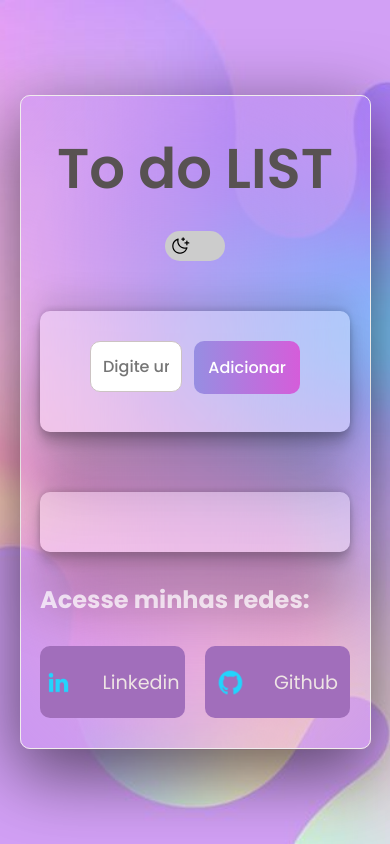
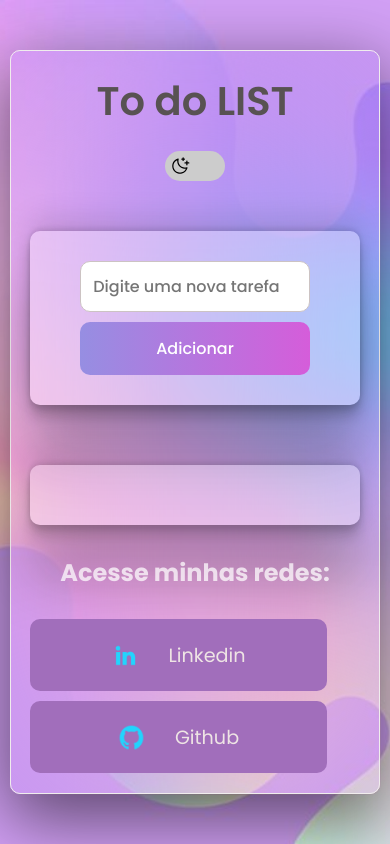
Before and after one commit to SuianeHenrichs1/todolist, a plain HTML site: page index.html in a window 390 px wide. Drawn offline with Linux system fonts and the light colour scheme.

Commit message:
responsividade

```diff
--- a/styles.css
+++ b/styles.css
@@ -333,3 +333,59 @@ input:checked + .slider {
 input:checked + .slider .icon {
     content: url("assets/sun.svg"); /* Ícone do sol */
 }
+
+@media (max-width: 768px) {
+    h1 {
+        font-size: 2.5rem; /* Reduz o tamanho da fonte para telas menores */
+    }
+}
+
+@media (max-width: 768px) {
+    .container-pai {
+        padding: 20px 5%;
+        max-width: 95%;
+    }
+
+    .nova-tarefa-container {
+        flex-direction: column; /* Empilha os elementos */
+        align-items: center;
+    }
+
+    .nova-tarefa-input {
+        width: 100%;
+        margin-bottom: 10px;
+    }
+
+    .nova-tarefa-button {
+        width: 100%;
+        margin-left: 0;
+    }
+}
+
+@media (max-width: 768px) {
+    .apresentacao-links {
+        align-items: center;
+    }
+
+    .links-container {
+        flex-direction: column;
+        gap: 10px;
+    }
+
+    .apresentacao-links_link {
+        width: 100%;
+        max-width: 90%;
+    }
+}
+
+@media (max-width: 480px) {
+    .tarefas-item {
+        flex-direction: column;
+        align-items: center;
+        gap: 10px;
+    }
+
+    .tarefas-item i {
+        padding: 10px;
+    }
+}
```
